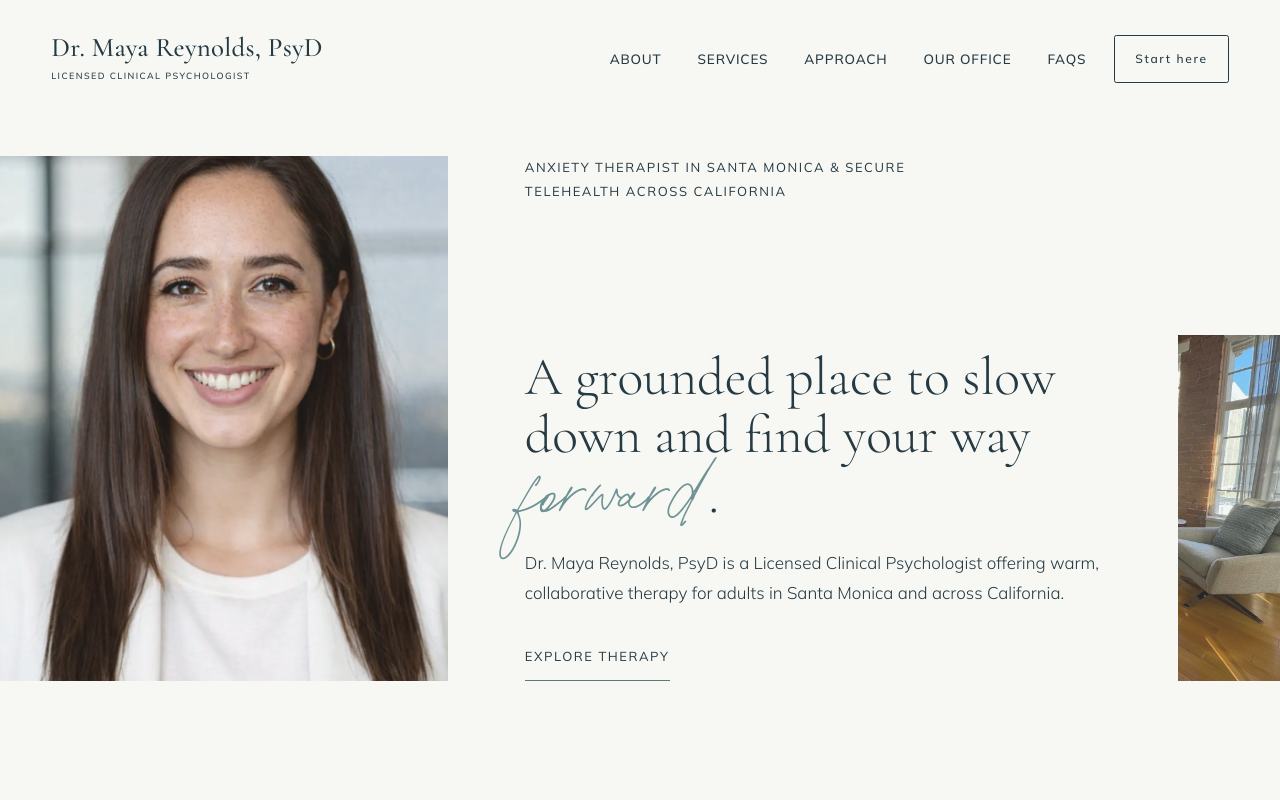
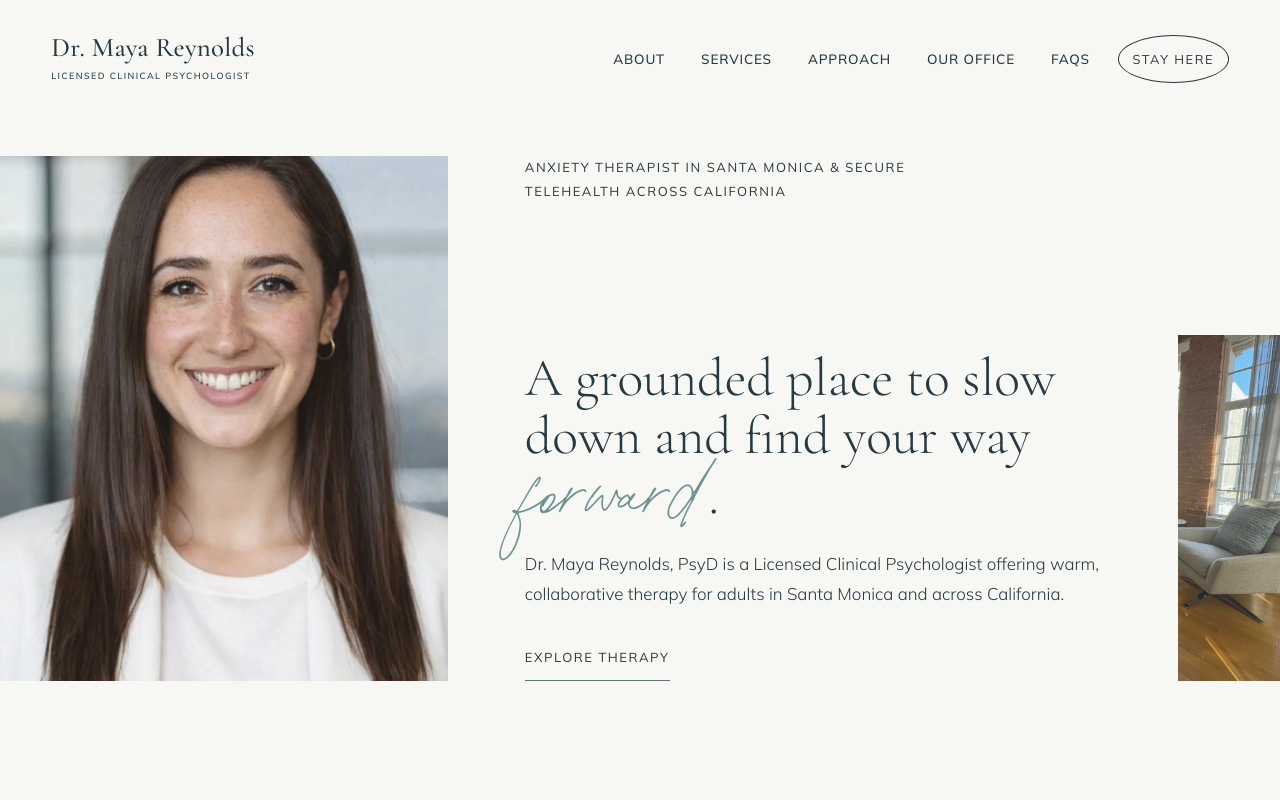
Before and after one commit to karunasindhuadak/grow-my-therapy, a Next.js app: page / in a window 1280 px wide. Shown: the top 800 px of the page. Built offline with nearby package versions, Linux system fonts and the light colour scheme.

Commit message:
fix: streamline paragraph formatting and enhance button styles across components

```diff
--- a/src/components/sections/About.tsx
+++ b/src/components/sections/About.tsx
@@ -41,9 +41,7 @@ export default function About() {
           <p className="mb-5 text-[13px] leading-[1.8] font-normal tracking-[0.12em] uppercase">
             {content.introduction}
           </p>
-          <p className="text-[16px] leading-[1.8] font-light">
-            {content.firstParagraph}
-          </p>
+          <p className="text-[16px] leading-[1.8] font-light">{content.firstParagraph}</p>
         </div>
         <p className="text-[16px] leading-[1.8] font-light md:col-start-2 md:row-start-3">
           {content.secondParagraph}
@@ -53,7 +51,8 @@ export default function About() {
           href={mayaLinks.approach}
           className={cn(
             buttonVariants({ variant: "link" }),
-            "h-auto min-h-11 w-fit max-w-full rounded-none border-0 border-b border-[#60767c] px-0 py-3 text-[13px] font-normal tracking-[0.12em] whitespace-normal text-[#263a43] uppercase no-underline hover:border-transparent hover:no-underline focus-visible:outline-2 focus-visible:outline-offset-4 focus-visible:outline-[#263a43] motion-reduce:transition-none md:col-span-2 md:col-start-1 md:row-start-4",
+            "relative h-auto min-h-11 w-fit max-w-full rounded-none border-0 px-0 py-3 text-[13px] font-normal tracking-[0.12em] whitespace-normal text-[#263a43] uppercase no-underline hover:no-underline focus-visible:outline-2 focus-visible:outline-offset-4 focus-visible:outline-[#263a43] md:col-span-2 md:col-start-1 md:row-start-4",
+            "after:content-[''] after:absolute after:bottom-0 after:left-0 after:h-[1px] after:w-full after:origin-left after:scale-x-100 after:bg-[#60767c] after:transition-transform after:duration-800 after:ease-out hover:after:scale-x-0 motion-reduce:after:transition-none",
           )}
         >
           {content.action}
--- a/src/components/sections/Hero.tsx
+++ b/src/components/sections/Hero.tsx
@@ -7,10 +7,7 @@ export default function Hero() {
   const content = mayaHomepage.hero;
 
   return (
-    <section
-      aria-labelledby="hero-heading"
-      className="overflow-hidden bg-[#f7f8f4] text-[#263a43]"
-    >
+    <section aria-labelledby="hero-heading" className="overflow-hidden bg-[#f7f8f4] text-[#263a43]">
       <div className="mx-auto grid max-w-[2000px] grid-cols-[minmax(0,1fr)_18%] gap-x-[10%] gap-y-10 pt-8 pb-10 md:grid-cols-[35%_45%_8%] md:gap-x-[6%] md:gap-y-0 md:pt-[3vw] md:pb-[6vw]">
         <div className="col-span-2 px-[6vw] md:col-span-1 md:col-start-2 md:row-start-1 md:flex md:flex-col md:px-0">
           <p className="max-w-[28rem] text-[13px] leading-[1.8] font-normal tracking-[0.12em] uppercase">
@@ -22,10 +19,7 @@ export default function Hero() {
               className="font-heading text-[clamp(2.5rem,4.2vw,5rem)] leading-[1.08] font-light"
             >
               {content.heading}{" "}
-              <span className="font-printed font-normal text-[#6f9294]">
-                {content.emphasis}
-              </span>
-              .
+              <span className="font-printed font-normal text-[#6f9294]">{content.emphasis}</span>.
             </h1>
             <p className="mt-6 max-w-[38rem] text-[16px] leading-[1.8] font-light md:text-[17px]">
               {content.description}
@@ -34,7 +28,8 @@ export default function Hero() {
               href={mayaLinks.services}
               className={cn(
                 buttonVariants({ variant: "link" }),
-                "mt-6 h-auto min-h-11 max-w-full rounded-none border-0 border-b border-[#60767c] px-0 py-3 text-[13px] font-normal tracking-[0.12em] whitespace-normal text-[#263a43] uppercase no-underline hover:border-transparent hover:no-underline focus-visible:outline-2 focus-visible:outline-offset-4 focus-visible:outline-[#263a43] motion-reduce:transition-none",
+                "relative mt-6 h-auto min-h-11 max-w-full rounded-none border-0 px-0 py-3 text-[13px] font-normal tracking-[0.12em] whitespace-normal text-[#263a43] uppercase no-underline hover:no-underline focus-visible:outline-2 focus-visible:outline-offset-4 focus-visible:outline-[#263a43]",
+                "after:content-[''] after:absolute after:bottom-0 after:left-0 after:h-[1px] after:w-full after:origin-left after:scale-x-100 after:bg-[#60767c] after:transition-transform after:duration-800 after:ease-out hover:after:scale-x-0 motion-reduce:after:transition-none",
               )}
             >
               {content.action}
--- a/src/components/sections/Navbar.tsx
+++ b/src/components/sections/Navbar.tsx
@@ -48,7 +48,7 @@ function Wordmark({ mobile = false }: { mobile?: boolean }) {
   return (
     <span className={`flex flex-col ${mobile ? "max-w-[14rem]" : "max-w-[19rem]"}`}>
       <span className="font-heading text-[clamp(1.3rem,2.1vw,2rem)] leading-none font-medium tracking-[0.01em]">
-        Dr. Maya Reynolds, PsyD
+        Dr. Maya Reynolds
       </span>
       <span className="mt-2 text-[9px] leading-[1.4] font-medium tracking-[0.16em] uppercase">
         Licensed Clinical Psychologist
@@ -124,13 +124,13 @@ export default function Navbar() {
 
           <nav
             aria-label="Primary navigation"
-            className="hidden min-w-0 flex-1 items-center justify-end gap-4 md:flex lg:gap-7"
+            className="hidden md:flex min-w-0 flex-1 flex-wrap items-center justify-end gap-x-4 gap-y-1 lg:gap-x-7"
           >
             {navigationItems.map((item) => (
               <Link
                 key={item.href}
                 href={item.href}
-                className="rounded-sm px-1 py-3 text-[13.5px] uppercase font-medium tracking-[0.06em] transition-colors hover:text-[#5f8186] focus-visible:outline-2 focus-visible:outline-offset-2 focus-visible:outline-[#263a43]"
+                className="whitespace-nowrap rounded-sm px-1 text-[13.5px] uppercase font-medium tracking-[0.06em] transition-colors hover:text-[#5f8186] focus-visible:outline-2 focus-visible:outline-offset-2 focus-visible:outline-[#263a43]"
               >
                 {item.label}
               </Link>
@@ -139,9 +139,9 @@ export default function Navbar() {
 
           <Link
             href={mayaLinks.contact}
-            className="hidden shrink-0 rounded-sm border border-[#263a43] px-5 py-3 text-[12px] font-medium tracking-[0.14em] transition-colors hover:bg-[#263a43] hover:text-[#f7f8f4] focus-visible:outline-2 focus-visible:outline-offset-4 focus-visible:outline-[#263a43] md:inline-flex"
+            className="hidden shrink-0 items-center justify-center w-[111px] h-[47.6px] rounded-[50%] border border-[#263a43] bg-transparent text-[#263a43] font-muli text-[12.75px] font-normal uppercase tracking-[1.53px] transition-colors duration-100 ease-linear hover:bg-[#263a43] hover:text-[#f7f8f4] focus-visible:outline-2 focus-visible:outline-offset-4 focus-visible:outline-[#263a43] md:inline-flex"
           >
-            Start here
+            Stay here
           </Link>
 
           <button
@@ -216,10 +216,10 @@ export default function Navbar() {
 
               <Link
                 href={mayaLinks.contact}
-                className="mx-auto mt-8 inline-flex h-[60px] w-[136px] items-center justify-center rounded-full border border-[#263a43] px-5 text-[14px] font-medium tracking-[0.16em] uppercase transition-colors hover:bg-[#263a43] hover:text-[#f7f8f4] focus-visible:outline-2 focus-visible:outline-offset-4 focus-visible:outline-[#263a43]"
+                className="mx-auto mt-8 inline-flex h-[48px] w-[210px] items-center justify-center rounded-[50%] border border-[#263a43] bg-transparent text-[13px] font-normal tracking-[0.16em] uppercase text-[#263a43] transition-colors duration-100 ease-linear hover:bg-[#263a43] hover:text-[#f7f8f4] focus-visible:outline-2 focus-visible:outline-offset-4 focus-visible:outline-[#263a43]"
                 onClick={closeMobileMenu}
               >
-                Contact
+                Stay here
               </Link>
             </nav>
           </div>
--- a/src/components/sections/Services.tsx
+++ b/src/components/sections/Services.tsx
@@ -19,11 +19,7 @@ export default function Services() {
 
         <div className="grid grid-cols-1 gap-x-5 gap-y-12 md:ml-[12.5%] md:grid-cols-3">
           {mayaServices.map((service) => (
-            <article
-              key={service.id}
-              aria-labelledby={`service-${service.id}`}
-              className="min-w-0"
-            >
+            <article key={service.id} aria-labelledby={`service-${service.id}`} className="min-w-0">
               <div className="relative aspect-[1.04] overflow-hidden md:aspect-[0.93]">
                 <Image
                   src={service.image}
@@ -45,12 +41,10 @@ export default function Services() {
               >
                 {service.title}
               </h3>
-              <p className="text-[16px] leading-[1.8] font-light">
-                {service.description}
-              </p>
+              <p className="text-[16px] leading-[1.8] font-light">{service.description}</p>
               <a
                 href={mayaLinks.contact}
-                className="mt-5 inline-block rounded-sm border-b border-[#60767c] py-2 text-[13px] font-normal tracking-[0.12em] uppercase transition-colors hover:border-[#b57f70] hover:text-[#5f8186] focus-visible:outline-2 focus-visible:outline-offset-4 focus-visible:outline-[#263a43]"
+                className="relative mt-5 inline-block rounded-sm py-2 text-[13px] font-normal tracking-[0.12em] uppercase transition-colors hover:text-[#5f8186] focus-visible:outline-2 focus-visible:outline-offset-4 focus-visible:outline-[#263a43] after:content-[''] after:absolute after:bottom-0 after:left-0 after:h-[1px] after:w-full after:origin-left after:scale-x-100 after:bg-[#60767c] after:transition-all after:duration-800 after:ease-out hover:after:scale-x-0 hover:after:bg-[#b57f70] motion-reduce:after:transition-none"
               >
                 Explore this focus
               </a>
```
